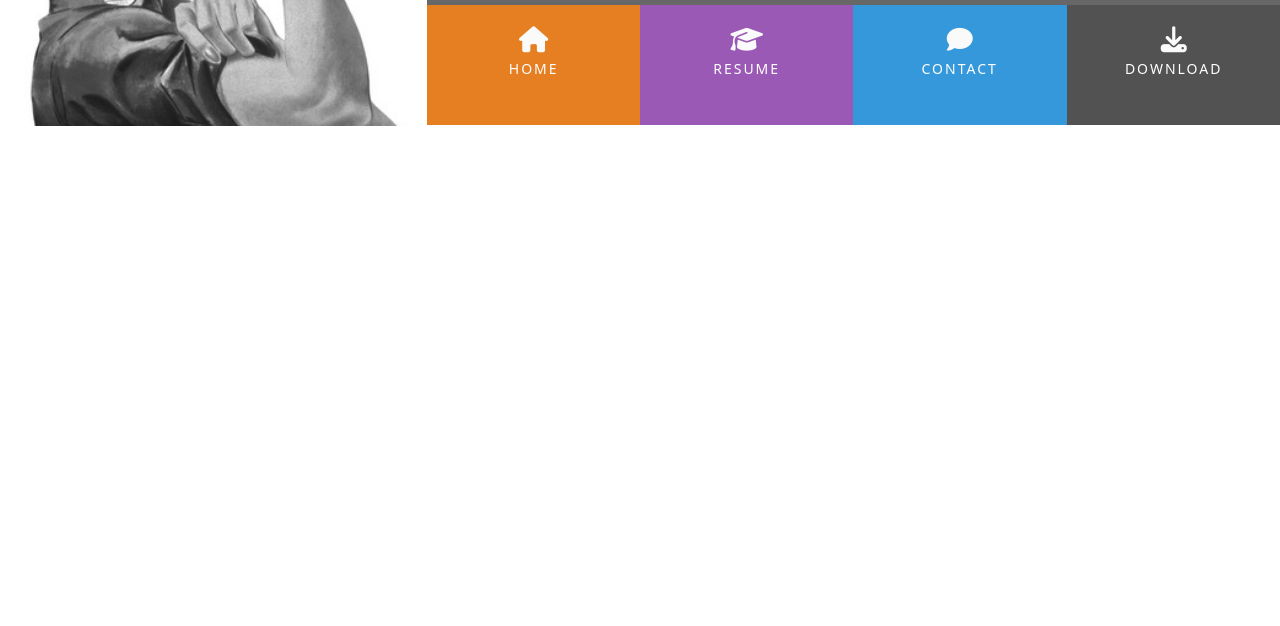
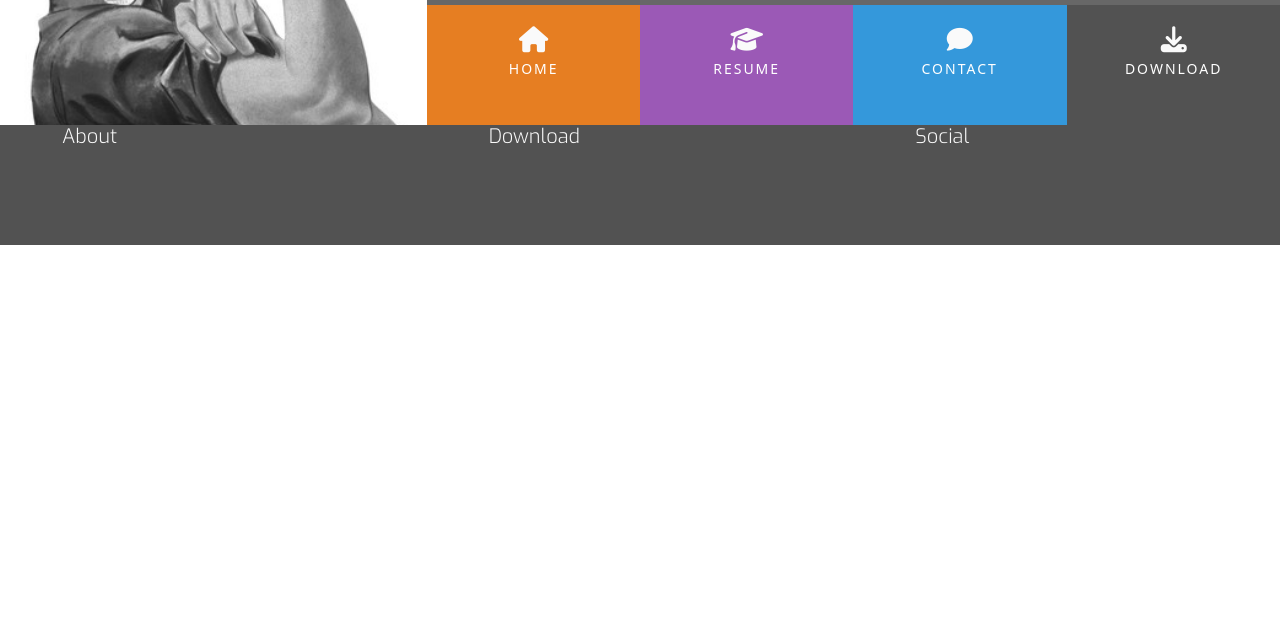
Before and after one commit to Ebuka-martins/resume-cv, a plain HTML site: page index.html in a window 1280 px wide. Shown: the part 174-800 px from the top of the page. Drawn offline with nearby package versions, Linux system fonts and the light colour scheme.

Commit message:
adding footer to content

```diff
--- a/assets/css/style.css
+++ b/assets/css/style.css
@@ -21,6 +21,22 @@
     background-color:#525252;
 }
 
+/* ------------------------------Special paddings/margin/text */
+
+h1,h2,h3,h4 {
+    margin: 0;
+}
+
+.uppercase {
+    margin-left: 50px;
+}
+
+.general-sub {
+    font-family: "EXo", sans-serif;
+    font-weight: 300;
+    color: #fafafa;
+}
+
 /* ------------------------------Heading */
 
 header {
@@ -36,7 +52,7 @@ header {
     background-position: center;
     background-repeat: no-repeat;
     background-size: cover;
-    min-height: 300px;
+    min-height: 298px;
     transition: all .5s ease-in-out;
     -moz-transition: all .5s ease-in-out;
     -webkit-transition: all .5s ease-in-out;
@@ -113,3 +129,12 @@ header {
     background: rgba(0, 0, 0, 0.2);
     height: 120px;
 }
+
+/* ------------------------------Footer */
+
+footer {
+    background-color: #525252;
+    color: #fafafa;
+    min-height: 120px;
+    margin: 0;
+}
--- a/index.html
+++ b/index.html
@@ -51,7 +51,18 @@
     </section>
 
 
-    <footer>
+    <footer class="container-fluid">
+      <div class="row">
+        <div class="col-sm-4">
+          <h5 class="uppercase general-sub">About</h5>
+        </div>
+        <div class="col-sm-4">
+          <h5 class="uppercase general-sub">Download</h5>
+        </div>
+        <div class="col-sm-4">
+          <h5 class="uppercase general-sub">Social</h5>
+        </div>
+      </div>
 
     </footer>
 
```
